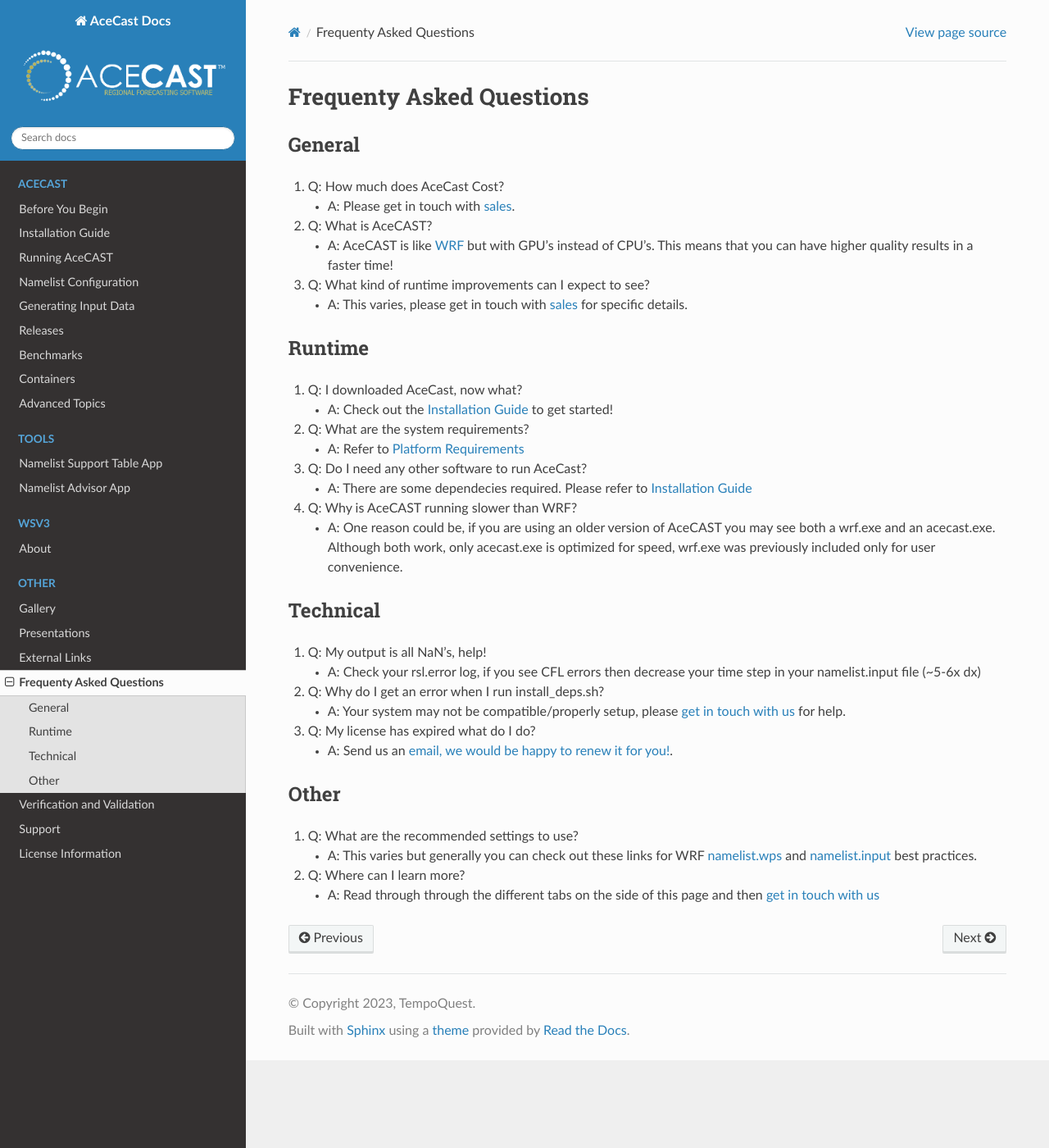
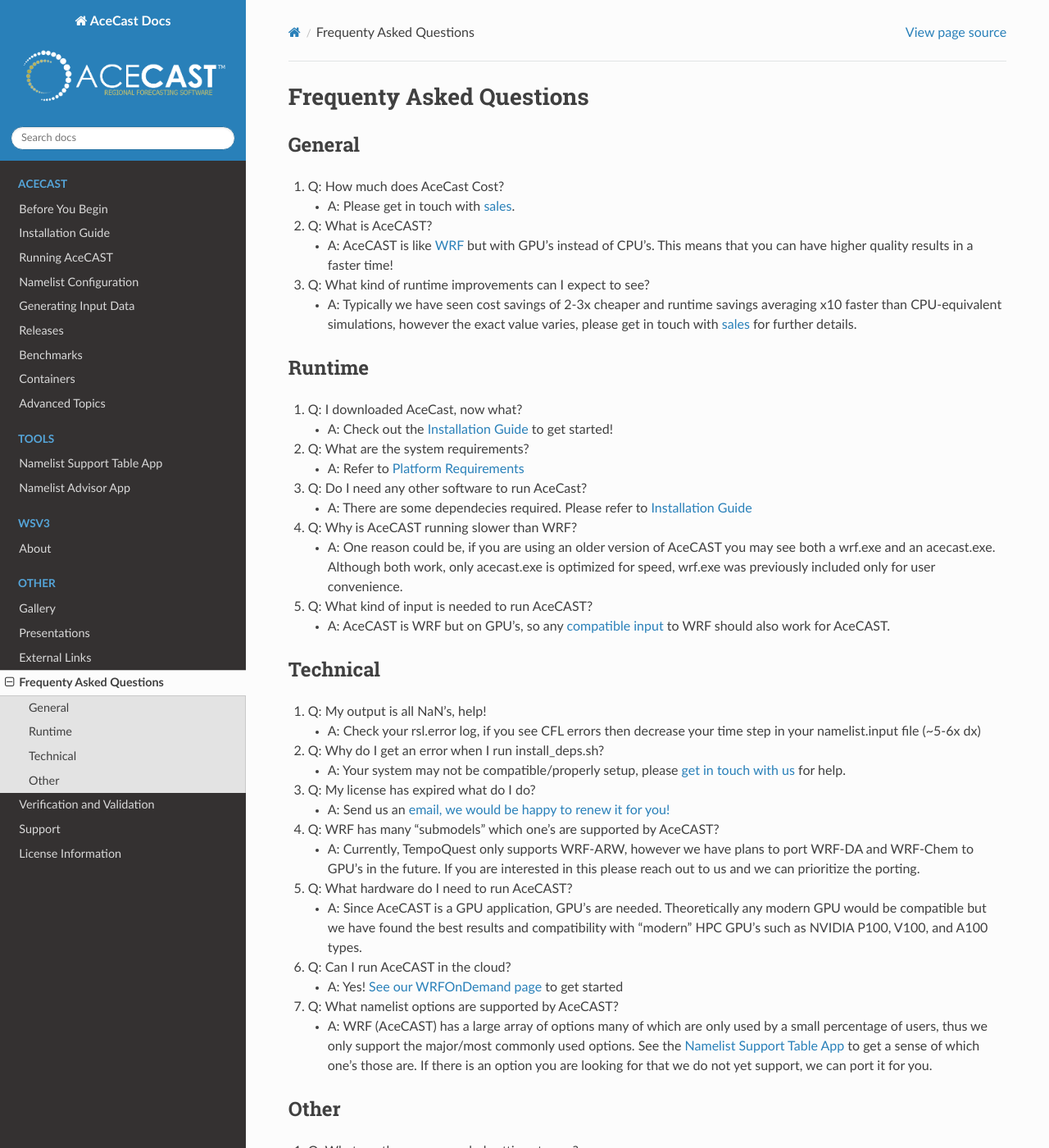
Before and after one commit to TempoQuestInc/AceCAST-Docs, a Sphinx documentation site: the page built from source/FAQS.rst, in a window 1280 px wide and 1400 px high. Shown: the whole window at 82% size. Built offline with Sphinx 7.4.7 and the Read the Docs theme 2.0.0, drawn with Linux system fonts in a browser that asks for light colours.

Commit message:
Expanded questions
Added relevant questions based on user search results

```diff
--- a/source/FAQS.rst
+++ b/source/FAQS.rst
@@ -18,7 +18,7 @@
 
 #. Q: What kind of runtime improvements can I expect to see?
 
-   * A: This varies, please get in touch with :ref:`sales <supportlink>` for specific details.
+   * A: Typically we have seen cost savings of 2-3x cheaper and runtime savings averaging x10 faster than CPU-equivalent simulations, however the exact value varies, please get in touch with :ref:`sales <supportlink>` for further details.
 
 
 Runtime
@@ -40,6 +40,10 @@
 
    * A: One reason could be, if you are using an older version of AceCAST you may see both a wrf.exe and an acecast.exe. Although both work, only acecast.exe is optimized for speed, wrf.exe was previously included only for user convenience.
 
+#. Q: What kind of input is needed to run AceCAST?
+
+   * A: AceCAST is WRF but on GPU's, so any `compatible input <https://forum.mmm.ucar.edu/threads/what-fields-are-mandatory-for-running-wrf.5381/>`_ to WRF should also work for AceCAST.
+
 Technical
 ---------
 
@@ -53,8 +57,23 @@
 
 #. Q: My license has expired what do I do?
 
-   * A: Send us an :ref:`email, we would be happy to renew it for you! <supportlink>`.
+   * A: Send us an :ref:`email, we would be happy to renew it for you! <supportlink>`
 
+#. Q: WRF has many "submodels" which one's are supported by AceCAST?
+
+   * A: Currently, TempoQuest only supports WRF-ARW, however we have plans to port WRF-DA and WRF-Chem to GPU's in the future. If you are interested in this please reach out to us and we can prioritize the porting.
+
+#. Q: What hardware do I need to run AceCAST?
+
+   * A: Since AceCAST is a GPU application, GPU's are needed. Theoretically any modern GPU would be compatible but we have found the best results and compatibility with "modern" HPC GPU's such as NVIDIA P100, V100, and A100 types.
+
+#. Q: Can I run AceCAST in the cloud?
+
+   * A: Yes! `See our WRFOnDemand page <https://wrfondemand.com/>`_ to get started
+
+#. Q: What namelist options are supported by AceCAST?
+
+   * A: WRF (AceCAST) has a large array of options many of which are only used by a small percentage of users, thus we only support the major/most commonly used options. See the :ref:`nmlsupporttbl` to get a sense of which one's those are. If there is an option you are looking for that we do not yet support, we can port it for you.
 
 Other
 -----
@@ -63,9 +82,6 @@
    * A: This varies but generally you can check out these links for WRF `namelist.wps <https://www2.mmm.ucar.edu/wrf/users/namelist_best_prac_wps.html>`_
      and `namelist.input <https://www2.mmm.ucar.edu/wrf/users/namelist_best_prac_wrf.html>`_ best practices.
 
-
-
-
 #. Q: Where can I learn more?
 
    * A: Read through through the different tabs on the side of this page and then :ref:`get in touch with us <supportlink>`
```
